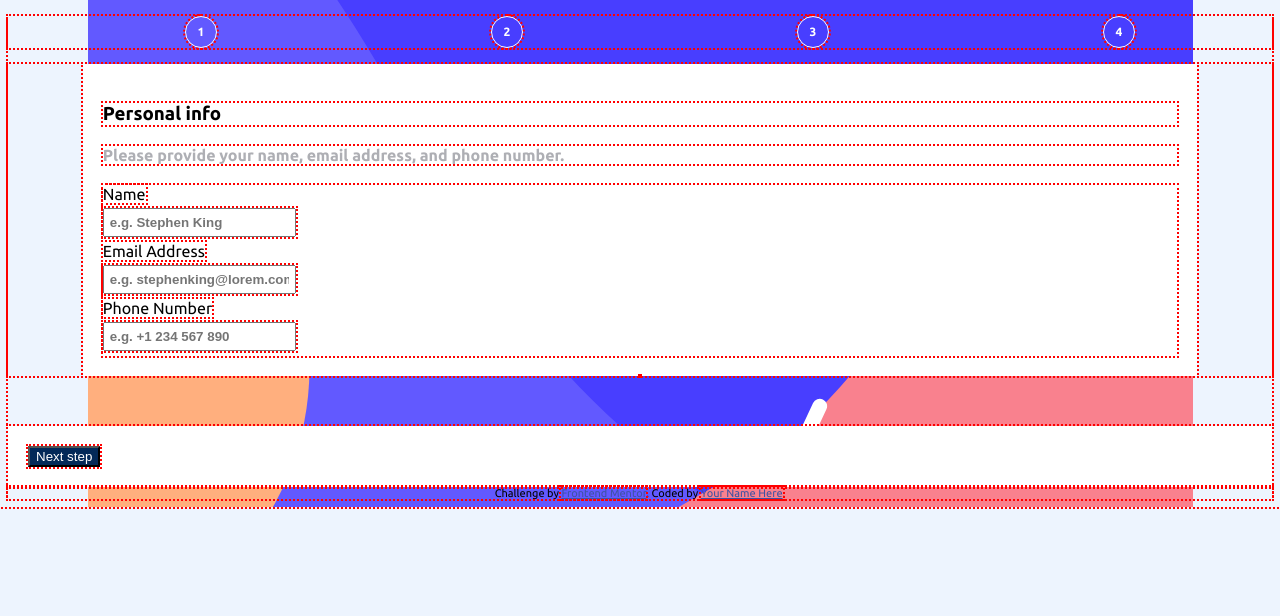
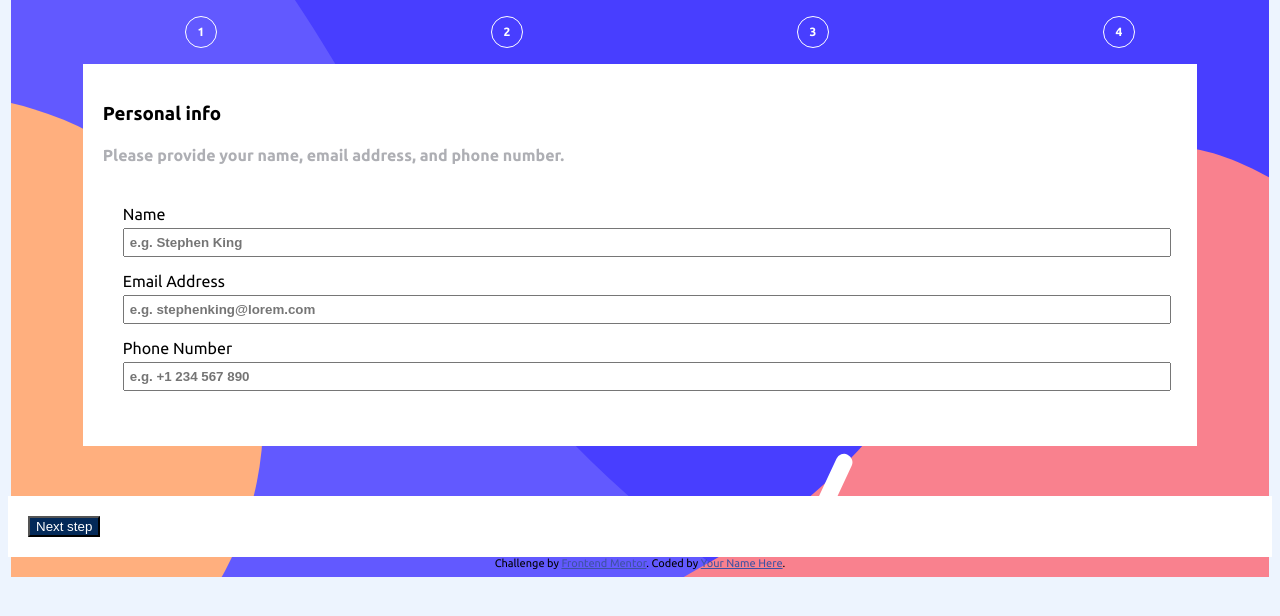
Before and after one commit to er1927/multi-step-form-javascript, a plain HTML site: page index.html in a window 1280 px wide. Drawn offline with Linux system fonts and the light colour scheme.

Commit message:
ligned input title and tab; increase input tab width.

```diff
--- a/styles.css
+++ b/styles.css
@@ -1,6 +1,6 @@
-* {
+/* * {
   outline: 2px dotted red;
-}
+} */
 
 body {
   background-color: #EDF4FE;
@@ -14,11 +14,16 @@ body {
 h4 {
   color: #AEAFB4;
 }
+
 .form-container {
   display: flex;
   align-items: center;
   justify-content: center;
   flex-direction: column;
+}
+
+form {
+  padding:20px;
 }
 
 .step {
@@ -47,8 +52,9 @@ h4 {
 
 input {
   padding: 5px;
-  margin: 5px 5px 5px 0px;
+  margin: 5px 5px 15px 0px;
   font-weight: bold;
+  width: 100%;
 }
 
 /*
```
